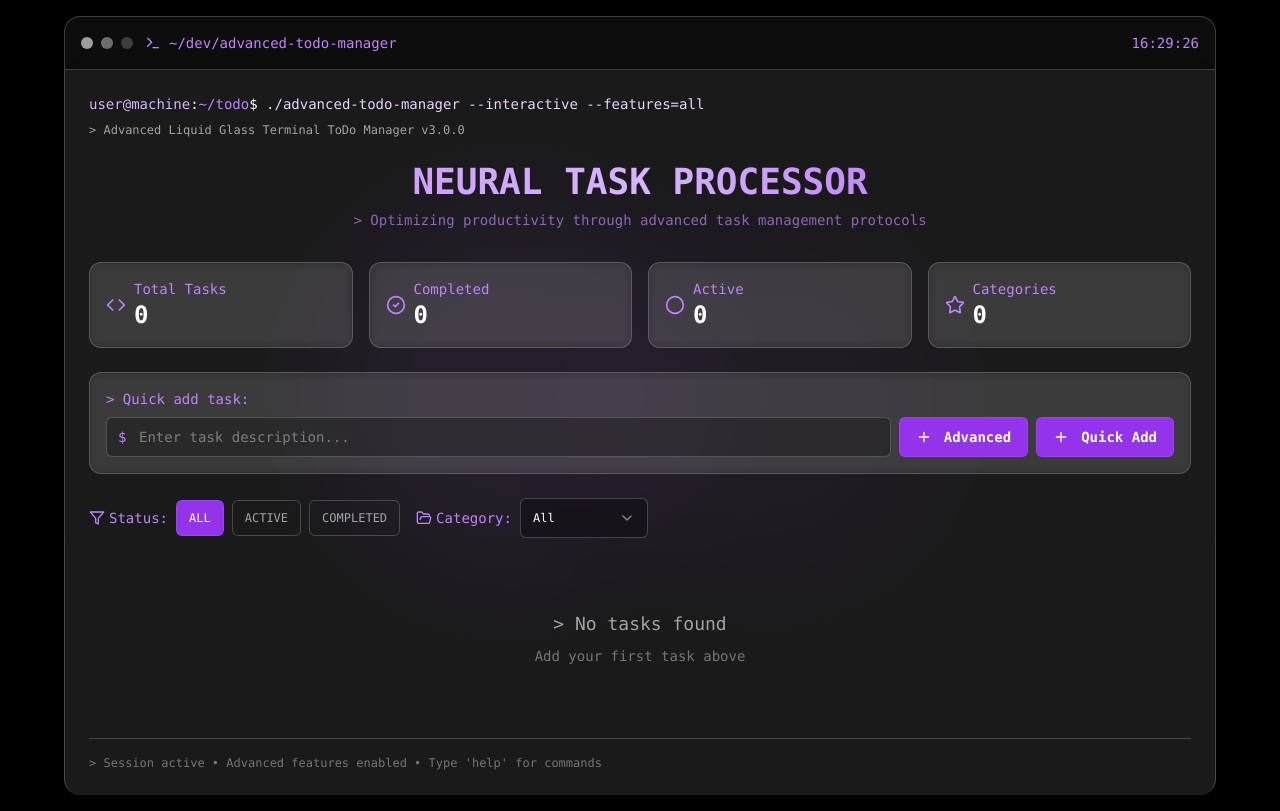
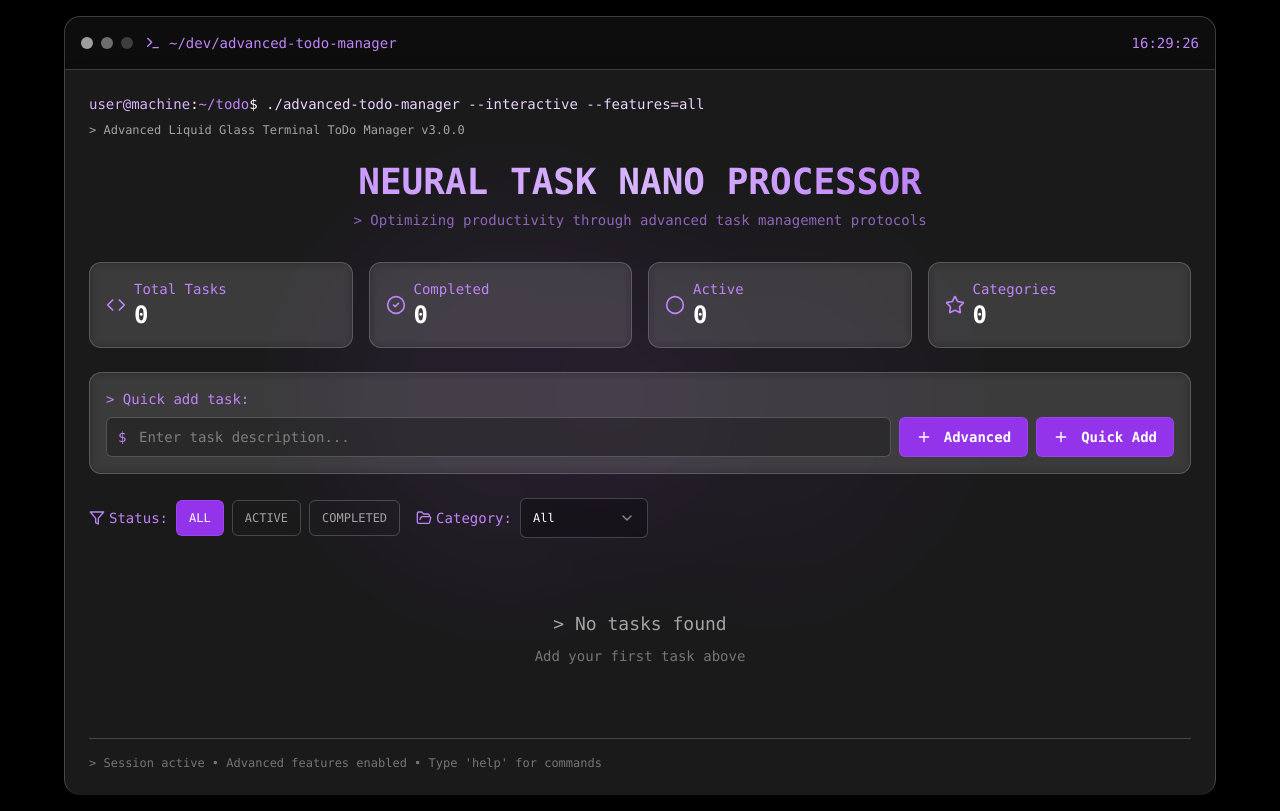
Before and after one commit to Naquiao/terminal-todo, a Next.js app: page / in a window 1280 px wide. Built offline with nearby package versions, Linux system fonts and the light colour scheme.

Commit message:
Update main title in Liquid Terminal ToDo Manager to "NEURAL TASK NANO PROCESSOR"

```diff
--- a/app/page.tsx
+++ b/app/page.tsx
@@ -936,7 +936,7 @@ export default function LiquidTerminalTodo() {
           {/* Main Title */}
           <div className="text-center mb-8">
             <h1 className="text-4xl font-bold bg-gradient-to-r from-purple-400 via-purple-300 to-purple-500 bg-clip-text text-transparent mb-2">
-              NEURAL TASK PROCESSOR
+              NEURAL TASK NANO PROCESSOR
             </h1>
             <div className="text-purple-400/70 text-sm font-mono">
               {">"} Optimizing productivity through advanced task management protocols
```
